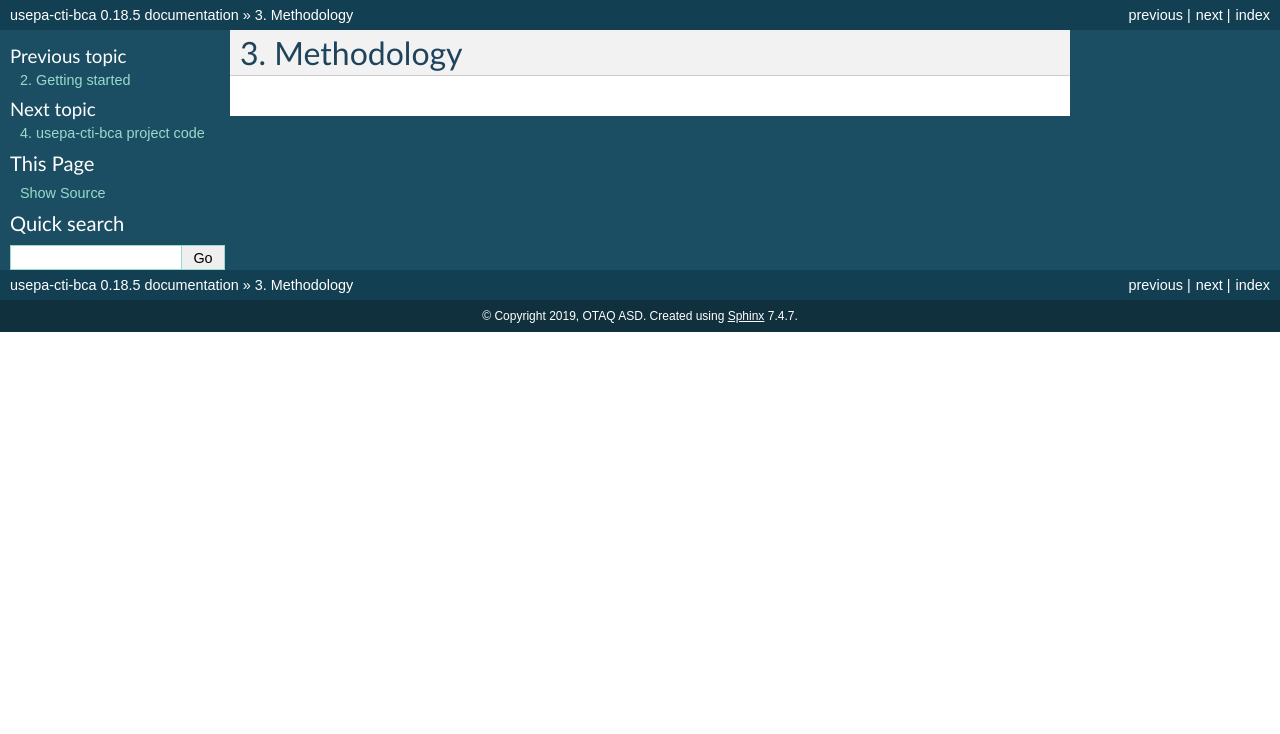
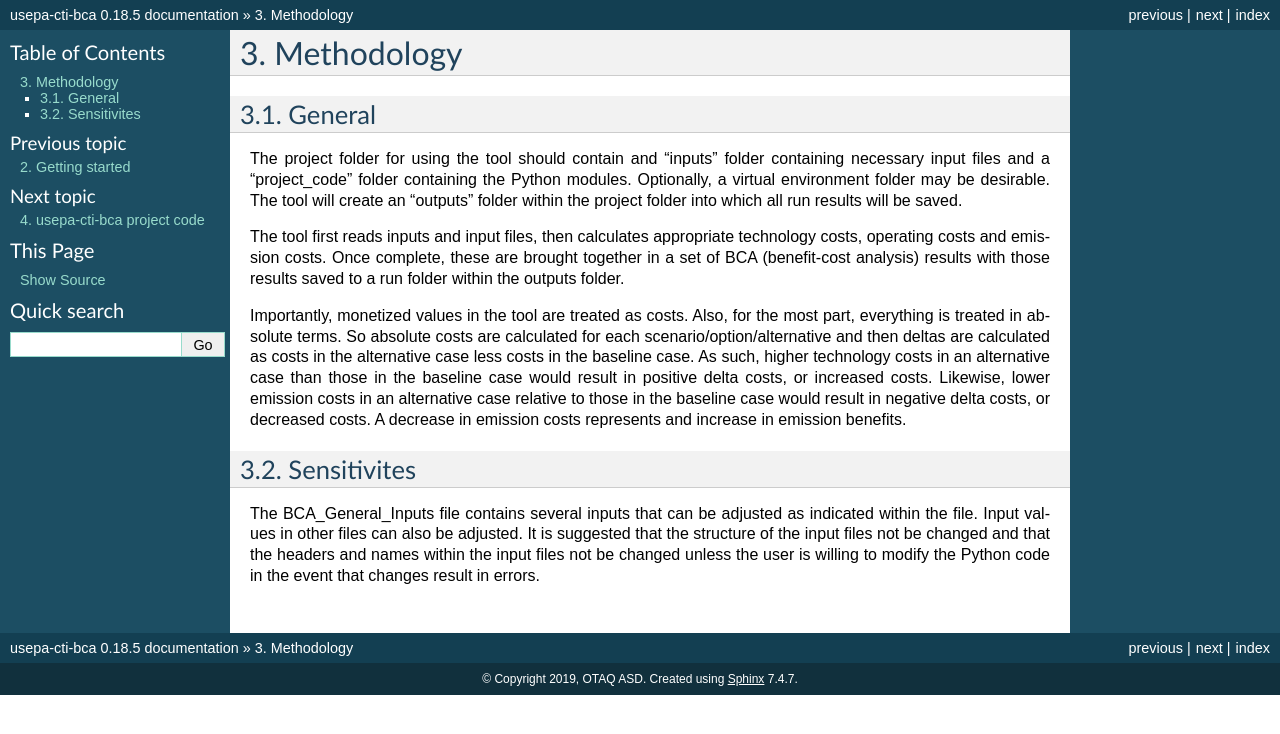
Before and after one commit to USEPA/EPA_HD_CTI_BCA, a Sphinx documentation site: the page built from docs/source/methodology.rst, in a window 1280 px wide. Shown: the top 734 px of the page. Built offline with Sphinx 7.4.7, drawn with Linux system fonts in a browser that asks for light colours.

```diff
--- a/docs/source/methodology.rst
+++ b/docs/source/methodology.rst
@@ -1,2 +1,25 @@
 Methodology
 ===========
+
+
+General
+^^^^^^^
+
+The project folder for using the tool should contain and "inputs" folder containing necessary input files and a "project_code" folder containing the Python modules.
+Optionally, a virtual environment folder may be desirable. The tool will create an "outputs" folder within the project folder into which all run results will be saved.
+
+The tool first reads inputs and input files, then calculates appropriate technology costs, operating costs and emission costs. Once complete, these are brought together
+in a set of BCA (benefit-cost analysis) results with those results saved to a run folder within the outputs folder.
+
+Importantly, monetized values in the tool are treated as costs. Also, for the most part, everything is treated in absolute terms. So absolute costs are calculated
+for each scenario/option/alternative and then deltas are calculated as costs in the alternative case less costs in the baseline case. As such, higher technology costs
+in an alternative case than those in the baseline case would result in positive delta costs, or increased costs. Likewise, lower emission costs in an alternative case
+relative to those in the baseline case would result in negative delta costs, or decreased costs. A decrease in emission costs represents and increase in emission benefits.
+
+
+Sensitivites
+^^^^^^^^^^^^
+
+The BCA_General_Inputs file contains several inputs that can be adjusted as indicated within the file. Input values in other files can also be adjusted. It is suggested
+that the structure of the input files not be changed and that the headers and names within the input files not be changed unless the user is willing to modify the Python
+code in the event that changes result in errors.
```
Also changed, not shown: docs/source/introduction.rst (+28 -16 lines), 3 other files.
